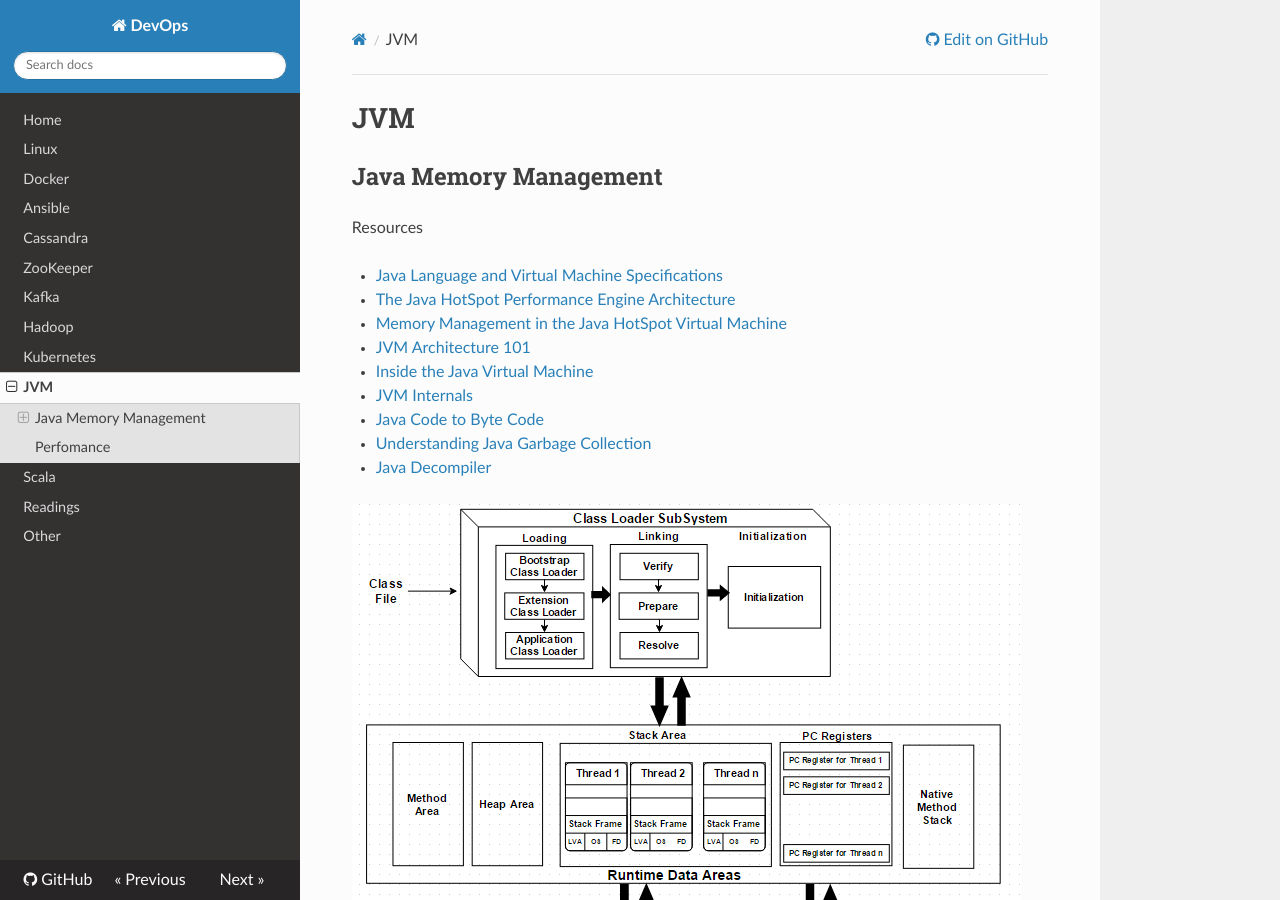
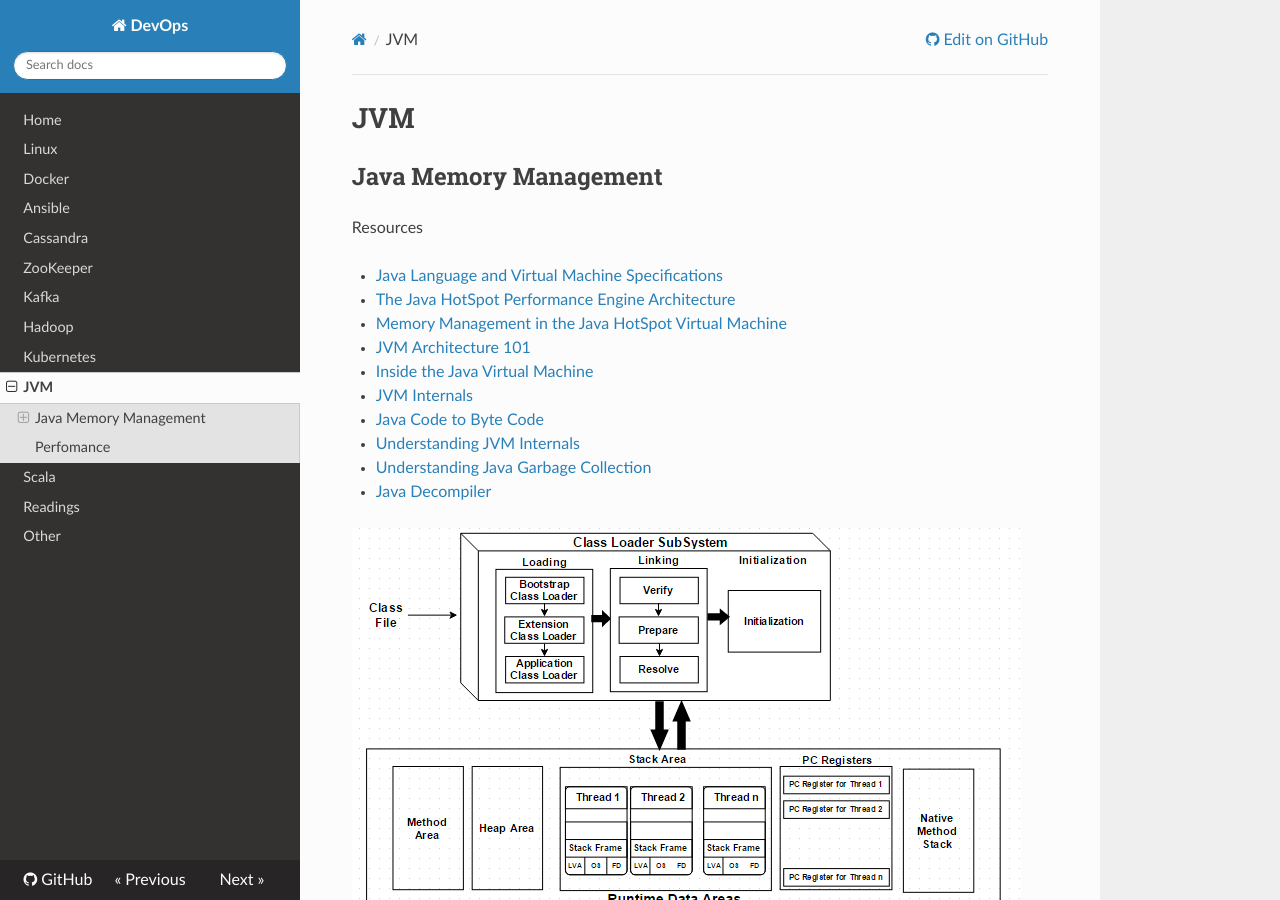
Before and after one commit to niqdev/devops, an MkDocs documentation site: the page built from docs/jvm.md, in a window 1280 px wide and 900 px high. Built offline with MkDocs 1.6.1, drawn with Linux system fonts in a browser that asks for light colours; nearby versions of some CDN libraries; old or Windows-style settings are respelled for this version of MkDocs.

Commit message:
doc: update jvm

```diff
--- a/docs/jvm.md
+++ b/docs/jvm.md
@@ -11,6 +11,7 @@ Resources
 * [Inside the Java Virtual Machine](https://www.artima.com/insidejvm/ed2/index.html)
 * [JVM Internals](http://blog.jamesdbloom.com/JVMInternals.html)
 * [Java Code to Byte Code](http://blog.jamesdbloom.com/JavaCodeToByteCode_PartOne.html)
+* [Understanding JVM Internals](https://www.cubrid.org/blog/understanding-jvm-internals)
 * [Understanding Java Garbage Collection](https://www.cubrid.org/blog/understanding-java-garbage-collection)
 * [Java Decompiler](http://jd.benow.ca)
 
```
